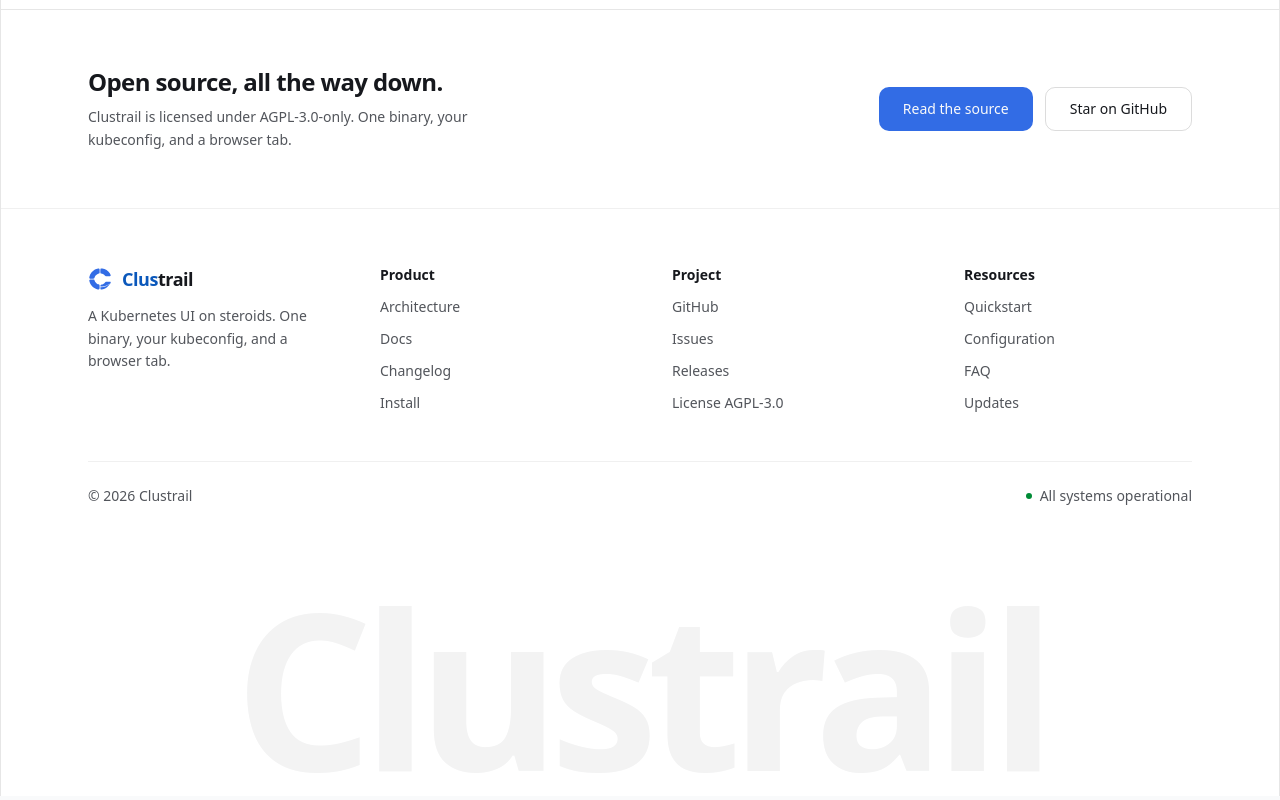
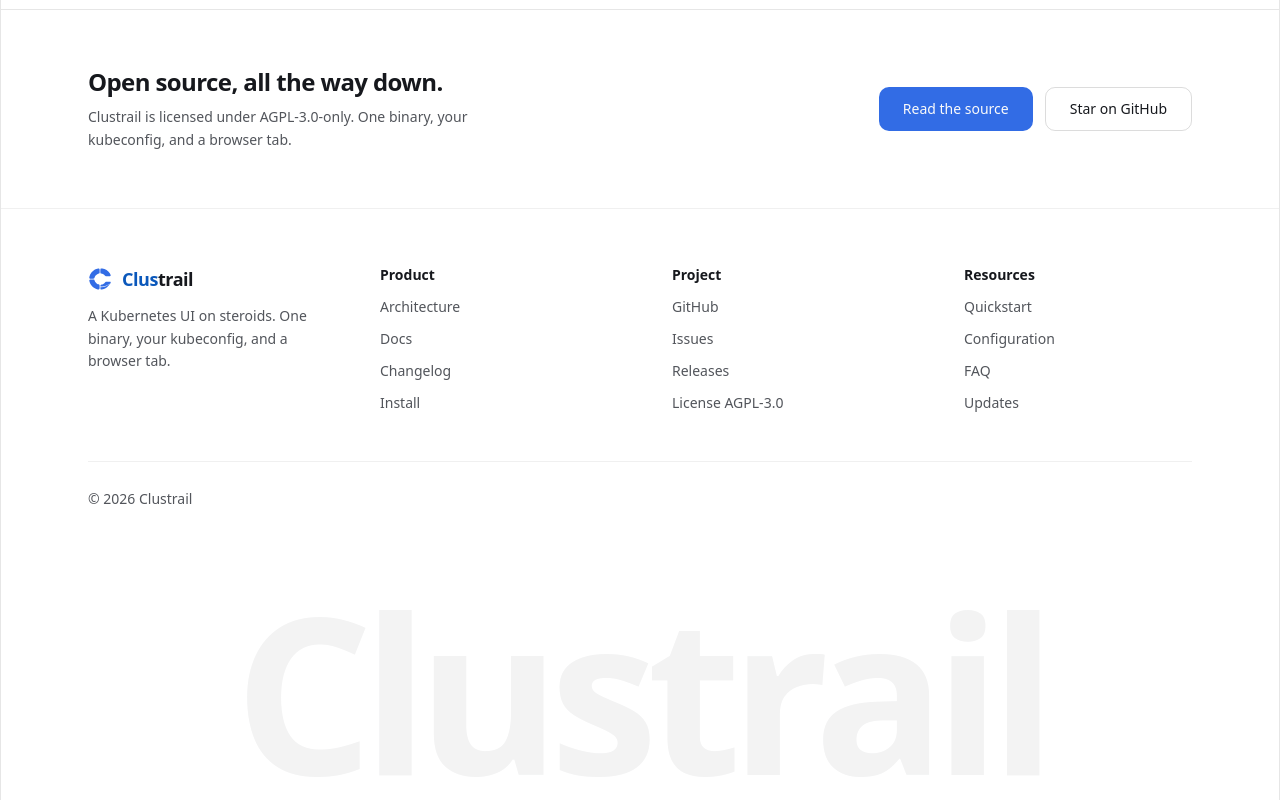
Before and after one commit to clustrail/clustrail.github.io, a Next.js app: page / in a window 1280 px wide. Shown: the part 6126-6926 px from the top of the page. Built offline with nearby package versions, Linux system fonts and the light colour scheme; no server answers.

Commit message:
Remove the footer status line

```diff
--- a/components/footer.tsx
+++ b/components/footer.tsx
@@ -110,16 +110,9 @@
             ))}
           </div>
 
-          {/* Legal + status strip. */}
-          <div className="mt-12 flex flex-col gap-3 border-t border-border/60 pt-6 sm:flex-row sm:items-center sm:justify-between">
+          {/* Legal strip. */}
+          <div className="mt-12 border-t border-border/60 pt-6">
             <span className="text-sm text-muted-foreground">© {year} Clustrail</span>
-            <span className="inline-flex items-center gap-2 text-sm text-muted-foreground">
-              <span className="relative flex size-1.5" aria-hidden>
-                <span className="absolute inline-flex h-full w-full animate-ping rounded-full bg-live opacity-60" />
-                <span className="relative inline-flex size-1.5 rounded-full bg-live" />
-              </span>
-              All systems operational
-            </span>
           </div>
         </div>
       </div>
```
